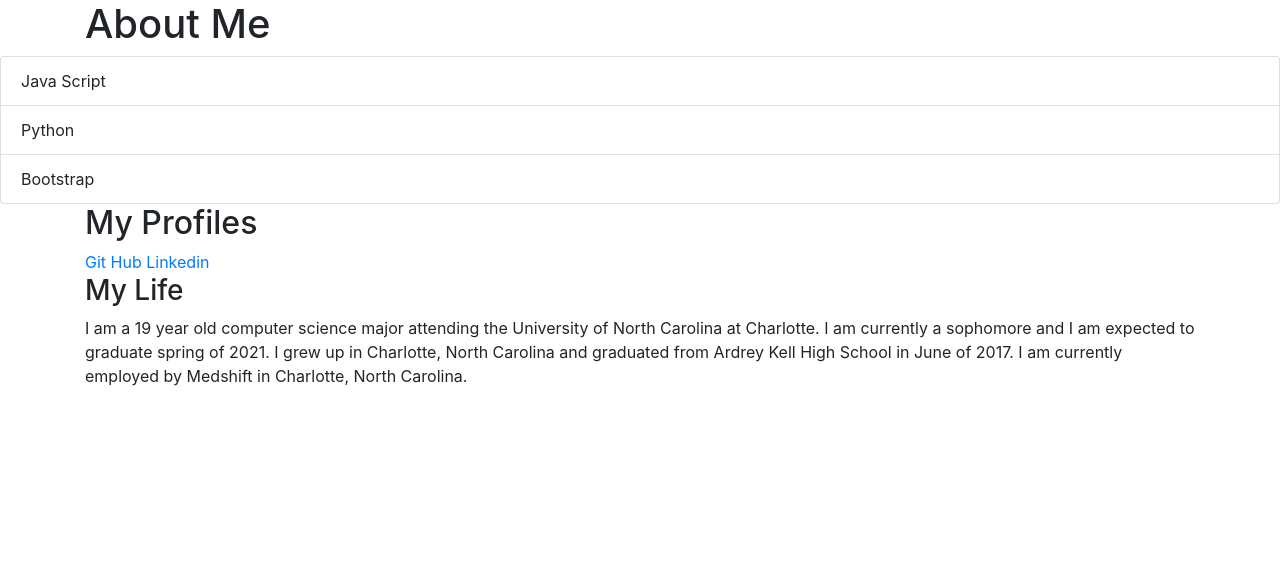
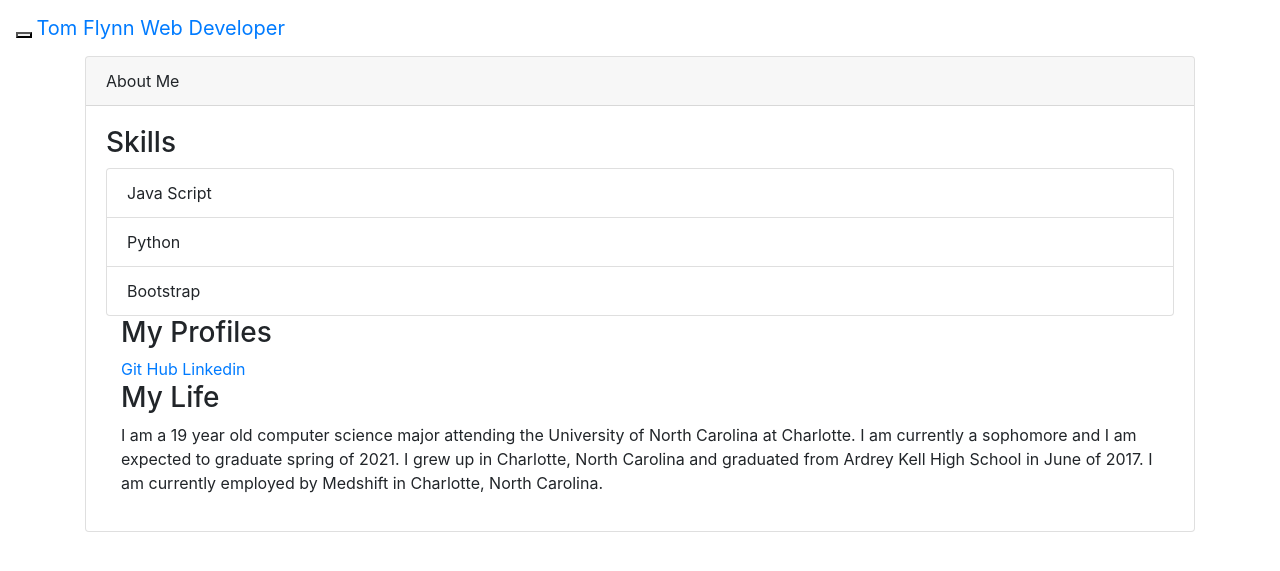
Before and after one commit to tomflynn1999/Personal_Website, a Flask app: page /about in a window 1280 px wide. Shown: the top 571 px of the page. Run offline with Flask 2, Linux system fonts and the light colour scheme; some libraries are stand-ins or nearby versions.

Commit message:
Twenty Seventh commit

```diff
--- a/templates/About_Me.html
+++ b/templates/About_Me.html
@@ -10,25 +10,52 @@
         <link rel="stylesheet" href="https://stackpath.bootstrapcdn.com/bootstrap/4.1.0/css/bootstrap.min.css" integrity="sha384-9gVQ4dYFwwWSjIDZnLEWnxCjeSWFphJiwGPXr1jddIhOegiu1FwO5qRGvFXOdJZ4" crossorigin="anonymous">
     </head>
     <body>
-      <header class="container">
-          <h1>About Me</h1>
-      </header>
+        <nav class="navbar navbar-inverse" role="navigation">
+        <div class="navbar-header">
+          <button type="button" class="navbar-toggle" data-toggle="collapse"
+            data-target="#example-navbar-collapse">
+          <span class="sr-only">Toggle navigation</span>
+          <span class="icon-bar"></span>
+          <span class="icon-bar"></span>
+          <span class="icon-bar"></span>
+          </button>
+          <a class="navbar-brand" href="#">Tom Flynn Web Developer</a>
+        </div>
+        <div class="collapse navbar-collapse" id="example-navbar-collapse">
+          <ul class="nav navbar-nav">
+            <li class="active"><a href="#">HOME</a></li>
+            <li><a href="{{ url_for('about') }}">About Me</a></li>
+            <li><a href="{{ url_for('interests') }}">Interests</a></li>
+            <li><a href="{{ url_for('compound') }}">Compound Interest Program</a></li>
+          </ul>
+        </div>
+      </nav>
+      <div class="container">
+        <div class="card">
+          <div class="card-header">
+              About Me
+          </div>
+          <div class="card-body">
+            <h3>Skills</h3>
             <ul class="list-group">
               <li class="list-group-item">Java Script</li>
               <li class="list-group-item">Python</li>
               <li class="list-group-item">Bootstrap</li>
             </ul>
-      <section class="container">
-        <h2>My Profiles</h2>
+            <div class="container">
+              <h3>My Profiles</h3>
               <a href="https://github.com/tomflynn1999">Git Hub</a>
               <a href="https://www.linkedin.com/in/tom-flynn-920752148/">Linkedin</a>
-      </section>
-      <section class="container">
+            </div>
+            <div class="container">
               <h3>My Life</h3>
               <p>I am a 19 year old computer science major attending the University of North Carolina at Charlotte. I am currently a sophomore and I am expected to graduate spring of 2021.
               I grew up in Charlotte, North Carolina and graduated from Ardrey Kell High School in June of 2017. I am currently employed by Medshift in Charlotte, North Carolina.
               </p>
-      </section>
+            </div>
+          </div>
+        </div>
+      </div>
       <script src="https://code.jquery.com/jquery-3.3.1.slim.min.js" integrity="sha384-q8i/X+965DzO0rT7abK41JStQIAqVgRVzpbzo5smXKp4YfRvH+8abtTE1Pi6jizo" crossorigin="anonymous"></script>
       <script src="https://cdnjs.cloudflare.com/ajax/libs/popper.js/1.14.0/umd/popper.min.js" integrity="sha384-cs/chFZiN24E4KMATLdqdvsezGxaGsi4hLGOzlXwp5UZB1LY//20VyM2taTB4QvJ" crossorigin="anonymous"></script>
       <script src="https://stackpath.bootstrapcdn.com/bootstrap/4.1.0/js/bootstrap.min.js" integrity="sha384-uefMccjFJAIv6A+rW+L4AHf99KvxDjWSu1z9VI8SKNVmz4sk7buKt/6v9KI65qnm" crossorigin="anonymous"></script>
--- a/templates/form.html
+++ b/templates/form.html
@@ -55,7 +55,7 @@
                     <div class="card-body">
                         {{ "$%.2f" % result if result else 'No result' }}
                         {#  Show result here using jinja #}
-                        {{ result }}
+
                     </div>
                 </div>
             </div>
```
Also changed, not shown: templates/Interests.html (+32 -8 lines), templates/base.html (+20 -0 lines). Lines whose indentation alone changed are shown as unchanged.
